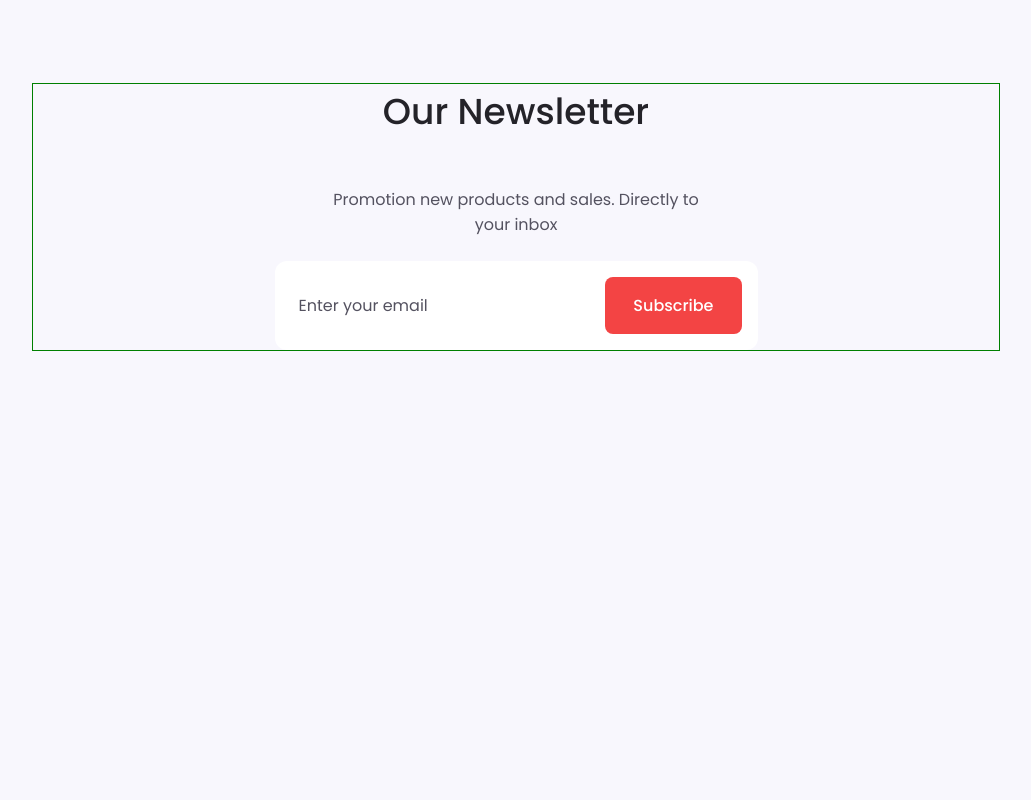
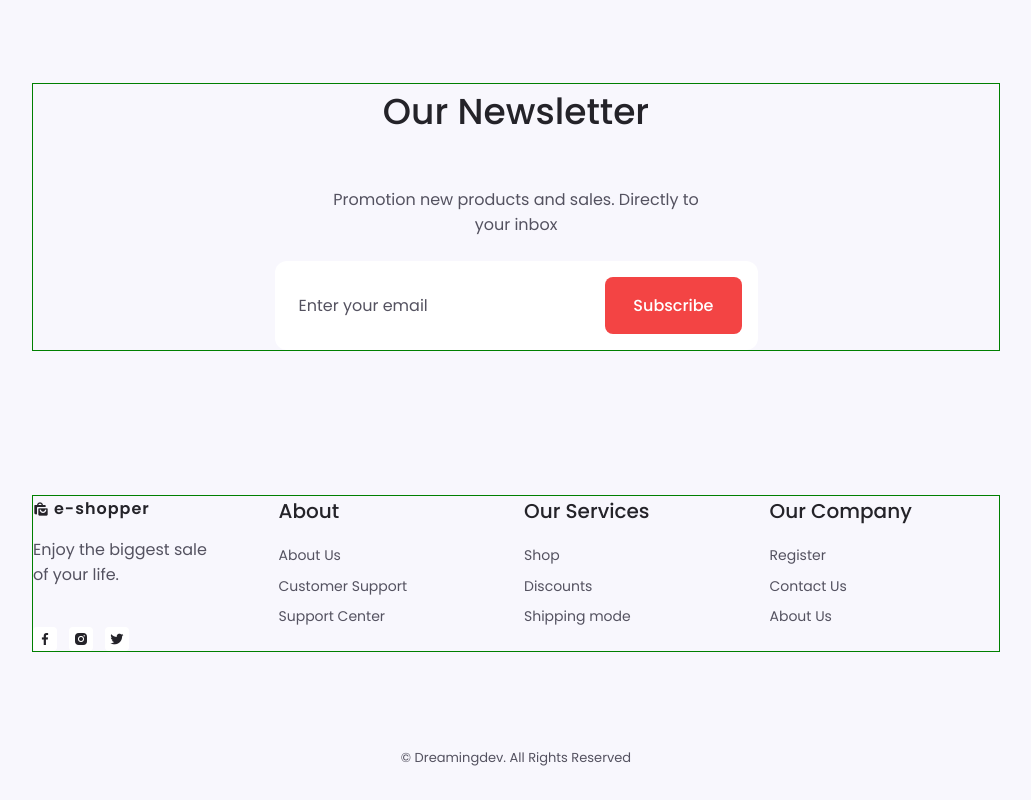
Before and after one commit to alexangria1992/e-commerce-website, a plain HTML site: page index.html in a window 1280 px wide. Shown: the part 2536-3336 px from the top of the page, without its empty margins (124-1155 px from the left). Before the commit the page ends 3063 px from the top, so only its background shows below. Drawn offline with nearby package versions, Linux system fonts and the light colour scheme.

Commit message:
Desktop Footer Section

```diff
--- a/assets/css/style.css
+++ b/assets/css/style.css
@@ -565,7 +565,81 @@ input {
 /*=============== CONTACT PAGE ===============*/
 
 /*=============== FOOTER ===============*/
+.footer {
+  position: relative;
+  overflow: hidden;
+}
 
+.footer__container {
+  grid-template-columns: repeat(4, 1fr);
+  justify-content: center;
+  column-gap: 1rem;
+}
+
+.footer__logo {
+  color: var(--title-color);
+  text-transform: lowercase;
+  font-weight: var(--font-bold);
+  letter-spacing: 1px;
+  display: inline-flex;
+  align-items: center;
+  column-gap: 0.25rem;
+  margin-bottom: var(--mb-1);
+}
+
+.footer__logo-icon {
+  font-size: 1rem;
+}
+
+.footer__description {
+  margin-bottom: var(--mb-2-5);
+}
+
+.footer__social {
+  display: flex;
+  column-gap: 0.75rem;
+}
+
+.footer__social-link {
+  display: inline-flex;
+  background-color: var(--container-color);
+  padding: 0.25rem;
+  color: var(--title-color);
+  font-size: 1rem;
+  border-radius: 0.25rem;
+}
+
+.footer__social-link:hover {
+  background: var(--first-color);
+  color: #fff;
+}
+
+.footer__title {
+  font-size: var(--h3-font-size);
+  margin-bottom: var(--mb-1);
+}
+
+.footer__links {
+  display: grid;
+  row-gap: 0.35rem;
+}
+
+.footer__link {
+  font-size: var(--small-font-size);
+  color: var(--text-color);
+  transition: 0.3s;
+}
+
+.footer__link:hvoer {
+  color: var(--title-color);
+}
+
+.footer__copy {
+  display: block;
+  text-align: center;
+  font-size: var(--smaller-font-size);
+  margin-top: 6rem;
+}
 /*=============== SCROLL UP ===============*/
 
 /* Show Scroll Up*/
--- a/index.html
+++ b/index.html
@@ -484,7 +484,55 @@
     </main>
 
     <!--=============== FOOTER ===============-->
-    <footer class="footer section"></footer>
+    <footer class="footer section">
+      <div class="footer__container container grid">
+        <div class="footer__content">
+          <a href="" class="footer__logo">
+            <i class="bx bxs-shopping-bags footer__logo-icon"></i>e-shopper
+          </a>
+          <p class="footer__description">Enjoy the biggest sale <br> of your life.</p>
+          <ul class="footer__social">
+            <a href="" class="footer__social-link"><i class="bx bxl-facebook"></i></a>
+            <a href="" class="footer__social-link"><i class="bx bxl-instagram-alt"></i></a>
+            <a href="" class="footer__social-link"><i class="bx bxl-twitter"></i></a>
+          </>
+        </div>
+
+        <div class="footer__content">
+          <h3 class="footer__title">About</h3>
+
+          <ul class="footer__links">
+            <li><a href="" class="footer__link">About Us</a></li>
+            <li><a href="" class="footer__link">Customer Support</a></li>
+            <li><a href="" class="footer__link">Support Center</a></li>
+
+          </ul>
+        </div>
+
+        <div class="footer__content">
+          <h3 class="footer__title">Our Services</h3>
+
+          <ul class="footer__links">
+            <li><a href="" class="footer__link">Shop</a></li>
+            <li><a href="" class="footer__link">Discounts</a></li>
+            <li><a href="" class="footer__link">Shipping mode</a></li>
+
+          </>
+        </div>
+
+        <div class="footer__content">
+          <h3 class="footer__title">Our Company</h3>
+
+          <ul class="footer__links">
+            <li><a href="" class="footer__link">Register</a></li>
+            <li><a href="" class="footer__link">Contact Us</a></li>
+            <li><a href="" class="footer__link">About Us</a></li>
+
+          </ul>
+        </div>
+      </div>
+      <span class="footer__copy">&copy; Dreamingdev. All Rights Reserved</span>
+    </footer>
 
     <!--=============== SCROLL UP ===============-->
 
```
